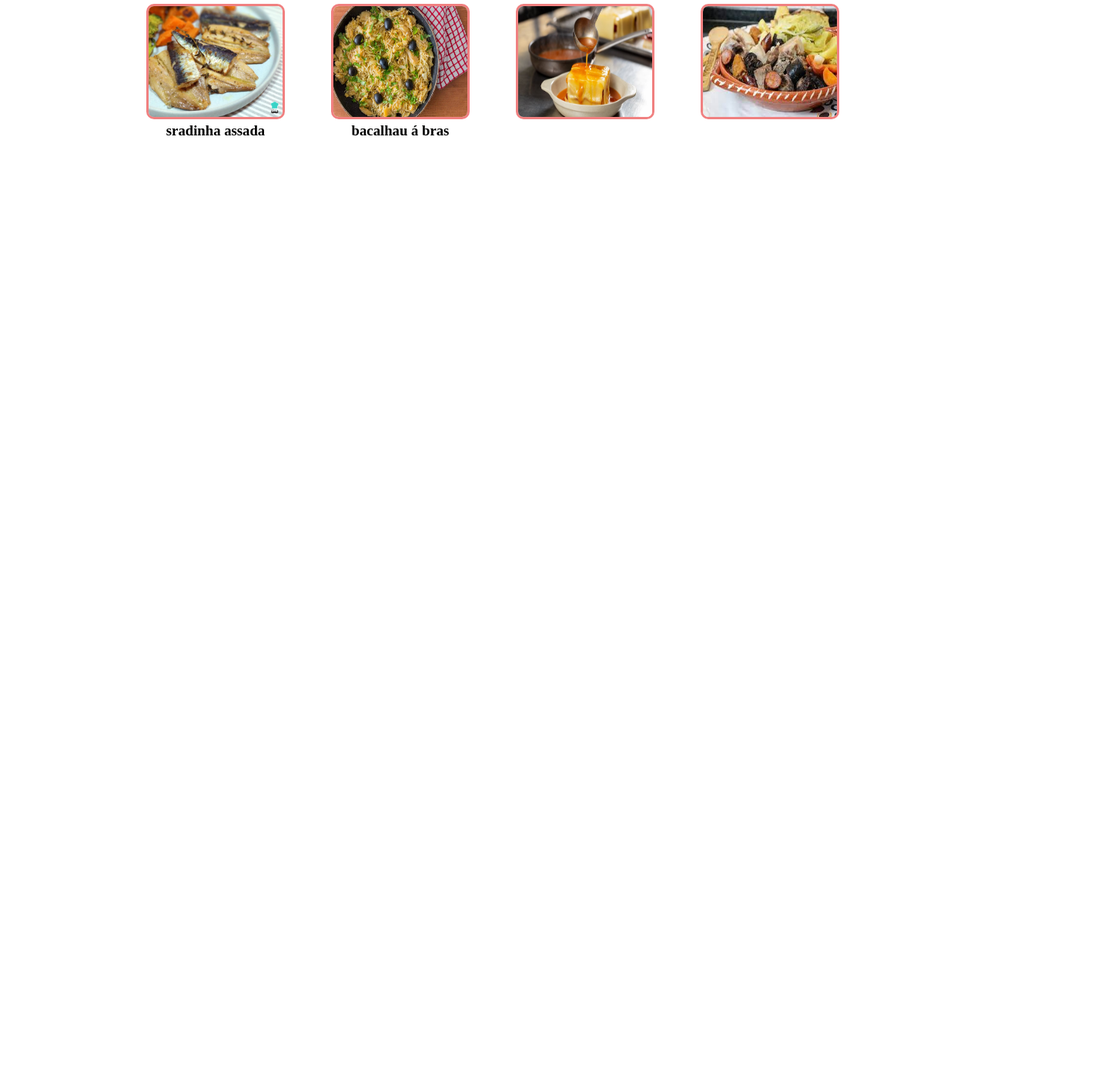
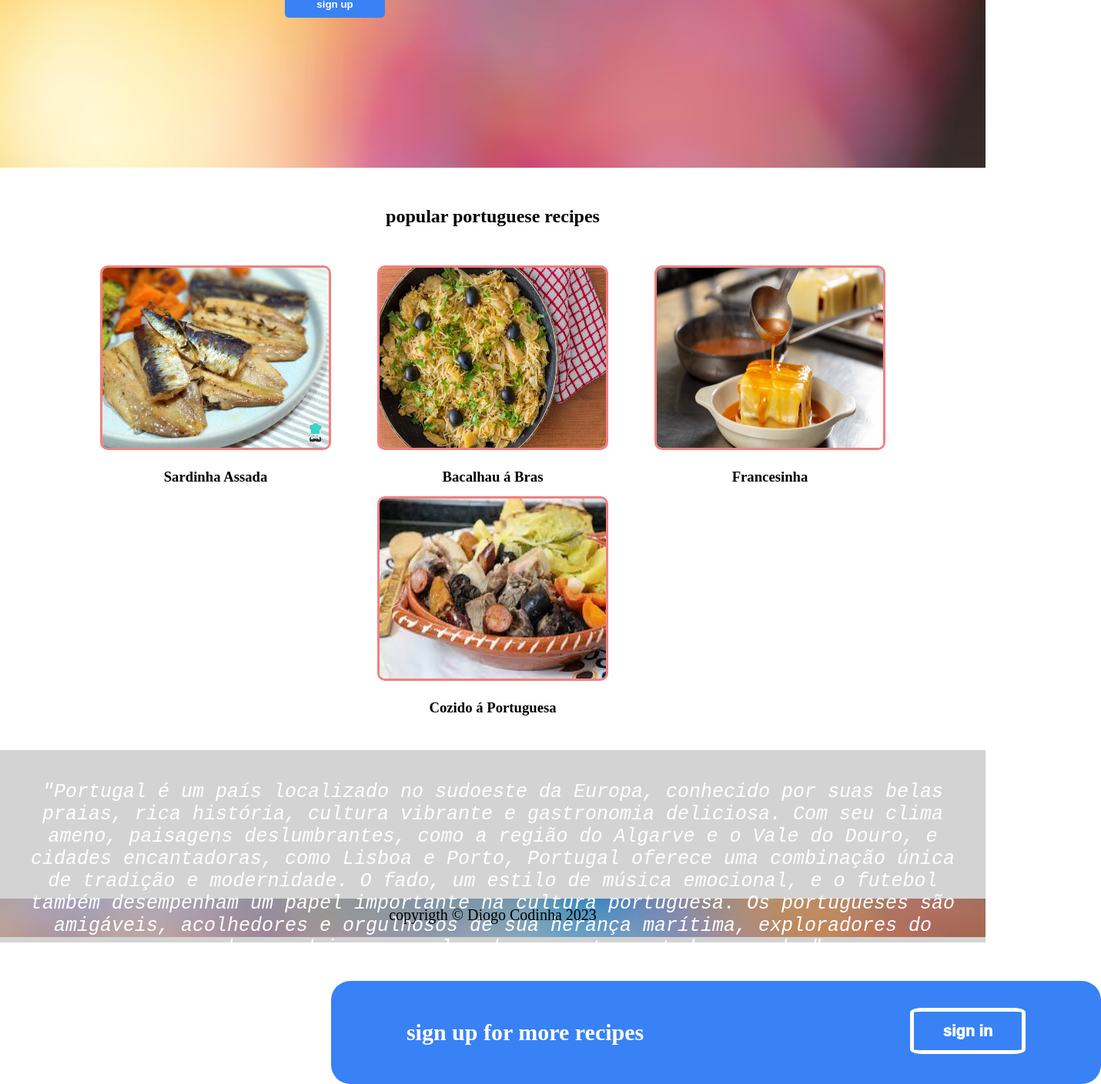
Before and after one commit to esgana2520/css-layout, a plain HTML site: page index.html in a window 1280 px wide. Shown: the part 532-1941 px from the top of the page at 77% size, 1430 px wide, since content can reach past the window. Before the commit the page ends 800 px from the top, so only its background shows below. Drawn offline with Linux system fonts and the light colour scheme.

Commit message:
final change

```diff
--- a/index.html
+++ b/index.html
@@ -25,25 +25,40 @@
             <img src="Octopus-‘à-lagareiro-1216.jpg" alt="something">
         </div>
         </div>
-    <input type="button" value="sign up">
+        <input type="button" value="sign up">
     </div>
     <div class="content">
         <h2>popular portuguese recipes</h2>
         <div class="content1">
             <div class="card">
                 <img src="sardinha_ao_alho_e_oleo_9820_orig.jpg" alt="">
-                <h3>sradinha assada</h3>
+                <h3>Sardinha Assada</h3>
             </div>
             <div class="card">
                 <img src="bacalhau-bras-1.jpg" alt="">
-                <h3>bacalhau á bras</h3>
+                <h3>Bacalhau á Bras</h3>
             </div>
             <div class="card">
                 <img src="main-header.avif" alt="">
+                <h3>Francesinha</h3>
+            </div>
+            <div class="card"><img src="download.jpg" alt="">
+                <h3>Cozido á Portuguesa</h3>
+            </div>
 
-            </div>
-            <div class="card"><img src="download.jpg" alt=""></div>
         </div>
+        <div class="message">
+            <p>
+                <i>"Portugal é um país localizado no sudoeste da Europa, conhecido por suas belas praias, rica história, cultura vibrante e gastronomia deliciosa. Com seu clima ameno, paisagens deslumbrantes, como a região do Algarve e o Vale do Douro, e cidades encantadoras, como Lisboa e Porto, Portugal oferece uma combinação única de tradição e modernidade. O fado, um estilo de música emocional, e o futebol também desempenham um papel importante na cultura portuguesa. Os portugueses são amigáveis, acolhedores e orgulhosos de sua herança marítima, exploradores do passado que deixaram um legado marcante em todo o mundo."
+            </p></i>
+        </div>
+        <div class="sign">
+            <h2>sign up for more recipes</h2>
+            <input type="button" value="sign in">
+        </div>
+    </div>
+    <div class="footer">
+        <p>copyrigth &copy; Diogo Codinha 2023</p>
     </div>
 
 </body>
--- a/style.css
+++ b/style.css
@@ -5,9 +5,10 @@
 }
 .header-conteiner{
    background-image: url(vivid-blurred-colorful-background_58702-2667.jpg);
-   height: 470px;
+   height: 750px;
    width: 100%;
    background-size: cover;
+
 }
 .logo{
     display: flex;
@@ -44,11 +45,19 @@ li{
     gap: 20px;
 
 }
-.header2, .header3{
+.header2{
 
-    width: 300px;
+    width: 350px;
     height: 150px;
+    margin-right: 170px;
+    font-size: 20px;
+    margin-bottom: 140px;
 
+}
+.header3{
+    width: 500px;
+    height: auto;
+    margin-left: 50px;
 }
 .header3 img{
     width: 100%;
@@ -60,18 +69,20 @@ li{
 }
 .header-conteiner input{
     padding: 10px;
-    background-color: blue;
+    background-color: #3882f6;
     color: white;
     border-radius: 5px;
-    margin-left: 85px;
+    margin-left: 370px;
     border: 0px;
     width: 130px;
     font-weight: 600;
     cursor: pointer;
+
 }
 h1{
     color: white;
     margin-bottom: 20px;
+    font-size: 60px;
 }
 a{
     color:white;
@@ -79,15 +90,18 @@ a{
     font-size: 18px;
 }
 .content{
-    height: 300px;
+    height: 900px;
     width: 100%;
     text-align: center;
 }
 
 .card{
-    width: 180px;
-    height: 150px;
+    width: 300px;
+    height: 240px;
 
+}
+.card h3{
+    padding-top: 20px;
 }
 .content1{
     display: flex;
@@ -98,8 +112,8 @@ a{
     gap: 60px;
 }
 h2{
-    margin-bottom: 20px;
-    margin-top: 20px;
+    margin-bottom: 50px;
+    margin-top: 50px;
 }
 .content img{
    width: 100%;
@@ -107,3 +121,55 @@ h2{
    border-radius: 10px;
    border: 3px solid lightcoral;
 }
+.message{
+    width: 100%;
+    height: 250px;
+    background-color: lightgrey;
+    color: white;
+    padding: 20px;
+    margin-top: 90px;
+    text-align: center;
+    font-size: 25px;
+    line-height: -35%;
+}
+.message p{
+    padding-top: 20px;
+    font-family: 'Courier New', Courier, monospace;
+
+}
+.sign{
+    display: flex;
+    justify-content: space-around;
+    background-color: #3882f6;
+    color: white;
+    margin-top: 50px;
+    width: 1000px;
+    color: white;
+    margin-left: 430px;
+    border-radius: 25px;
+}
+.sign input{
+    width: 150px;
+    height: 60px;
+    margin-top: 35px;
+    font-size: 20px;
+    border-radius: 10%;
+    background-color: #3882f6;
+    border: 5px solid white;
+    color: white;
+    font-weight: 1000;
+    cursor: pointer;
+}
+.sign h2{
+    margin-right: 150px;
+    font-size: 30px;
+}
+.footer{
+    background-image: url(vivid-blurred-colorful-background_58702-2667.jpg);
+    width: 100%;
+    height: 50px;
+    background-size: cover;
+    text-align: center;
+    padding-top: 10px;
+    font-size: 20px;
+}
```
